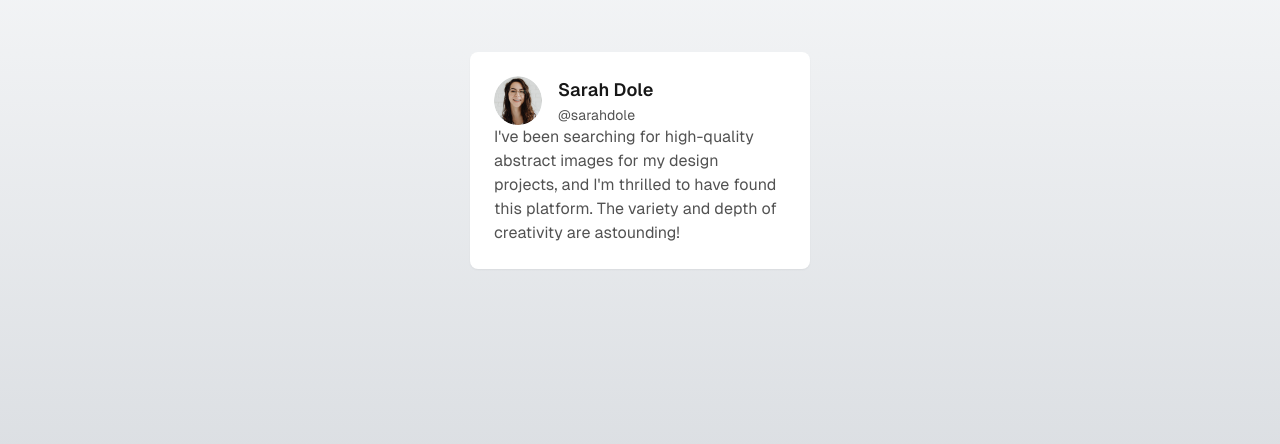
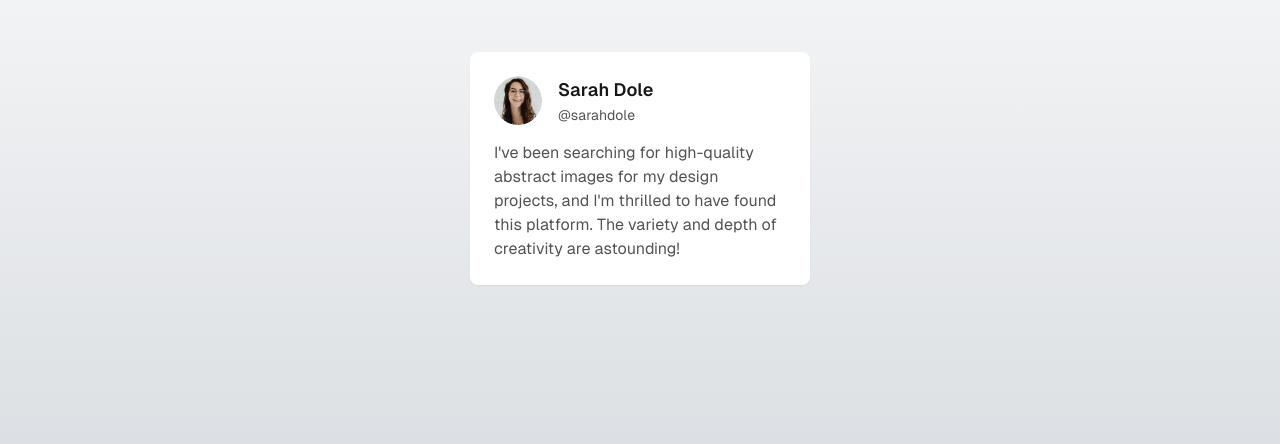
Before and after one commit to strawberrie68/marketing, a Next.js app: page / in a window 1280 px wide. Shown: the part 148-592 px from the top of the page. Built offline with nearby package versions, Linux system fonts and the light colour scheme.

Commit message:
fix: styling for the testimonial component

```diff
--- a/components/Testimonial.tsx
+++ b/components/Testimonial.tsx
@@ -18,7 +18,7 @@ const Testimonial: React.FC<TestimonialProps> = memo(({
             className="w-[340px] p-6 flex flex-col bg-white gap-4 rounded-lg shadow-sm"
             aria-label={`Testimonial by ${name}`}
         >
-            <figure>
+            <figure className="flex flex-col gap-4">
                 <figcaption className="flex gap-4">
                     <Image
                         src={Avatar}
```
